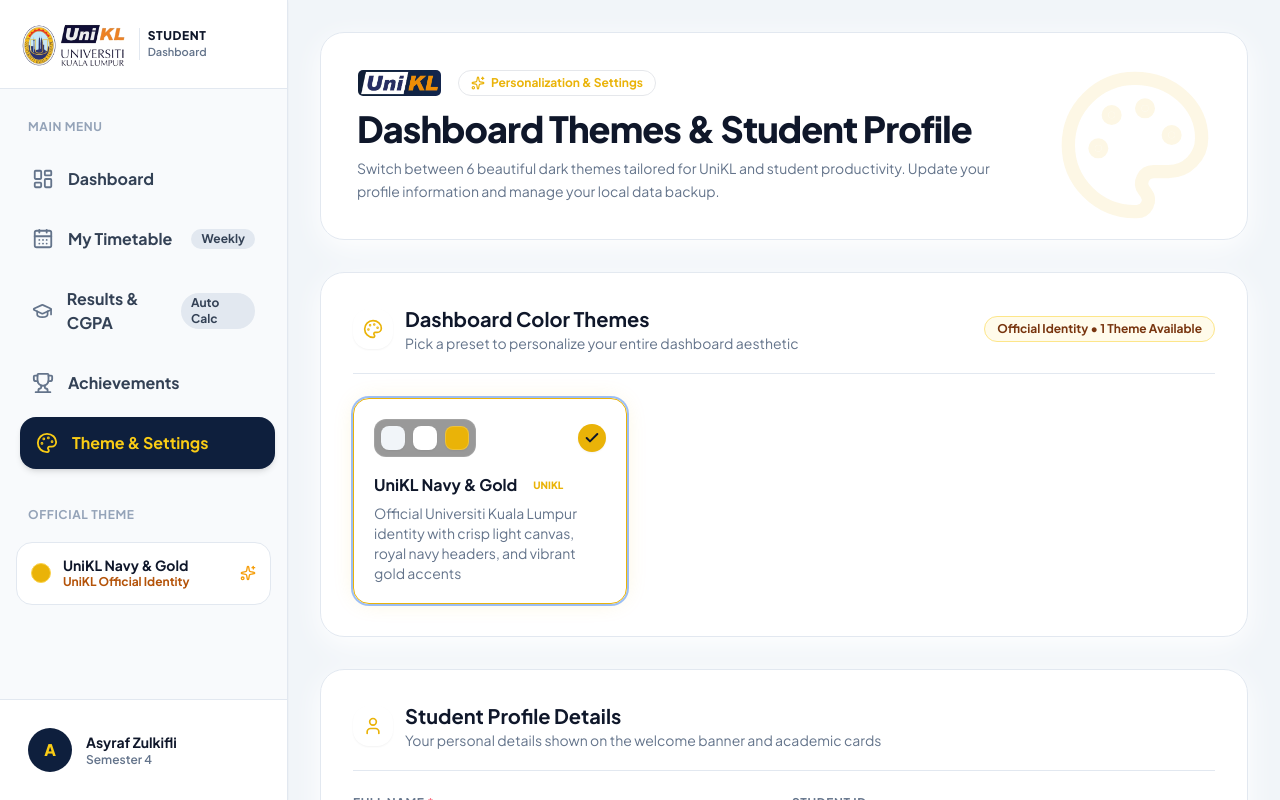
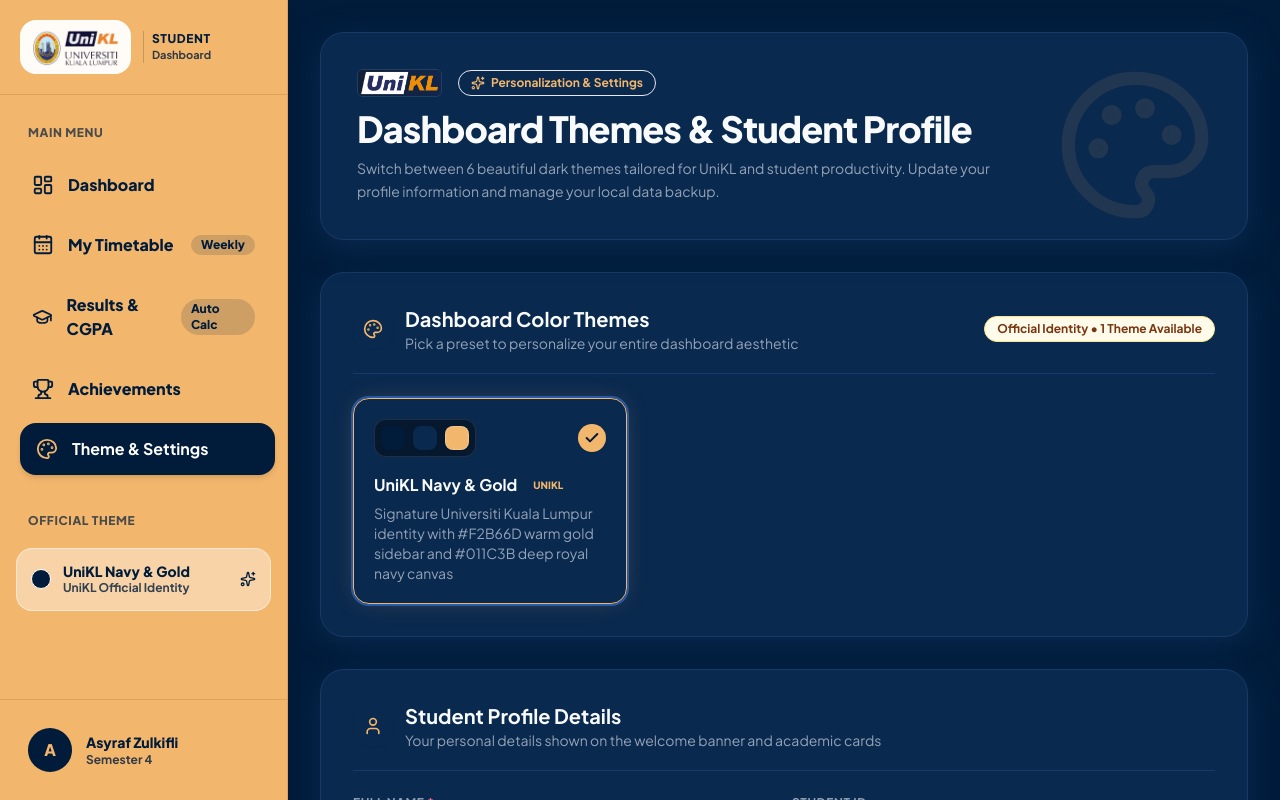
Before and after one commit to acapmeh/Student-UniKL-Dashboard, a Next.js app: page /settings in a window 1280 px wide. Shown: the top 800 px of the page. Built offline with nearby package versions, Linux system fonts and the light colour scheme; a web font is replaced by a local one.

Commit message:
feat: apply brand palette - left sidebar #F2B66D and right canvas #011C3B

```diff
--- a/app/globals.css
+++ b/app/globals.css
@@ -6,15 +6,15 @@
 
 :root,
 .unikl-navy {
-  --color-bg: #f1f5f9;
-  --color-bg-card: #ffffff;
-  --color-bg-card-hover: #f8fafc;
-  --color-fg: #0f172a;
-  --color-fg-muted: #64748b;
-  --color-accent: #eab308;
-  --color-accent-fg: #0f172a;
-  --color-border: #e2e8f0;
-  --color-accent-glow: rgba(234, 179, 8, 0.2);
+  --color-bg: #011c3b;
+  --color-bg-card: #0a294e;
+  --color-bg-card-hover: #103664;
+  --color-fg: #f8fafc;
+  --color-fg-muted: #94a3b8;
+  --color-accent: #f2b66d;
+  --color-accent-fg: #011c3b;
+  --color-border: #163a69;
+  --color-accent-glow: rgba(242, 182, 109, 0.25);
 }
 
 * {
--- a/components/DashboardHome/WelcomeCard.tsx
+++ b/components/DashboardHome/WelcomeCard.tsx
@@ -48,15 +48,15 @@ export function WelcomeCard() {
               {profile.currentSemester}
             </span>
 
-            <span className="text-xs text-slate-800 font-bold flex items-center gap-1.5 bg-slate-100 px-3 py-1 rounded-full border border-slate-200 shrink-0 shadow-2xs">
-              <GraduationCap size={14} className="text-amber-500" />
+            <span className="text-xs text-slate-200 font-bold flex items-center gap-1.5 bg-[#011C3B] px-3 py-1 rounded-full border border-[#163A69] shrink-0 shadow-2xs">
+              <GraduationCap size={14} className="text-[#F2B66D]" />
               <span>{profile.program || 'Bachelor of Information Technology'}</span>
             </span>
           </div>
 
           <h1 className="text-xl sm:text-2xl md:text-3xl lg:text-4xl font-extrabold text-fg tracking-tight leading-snug break-words">
             {greeting},{' '}
-            <span className="text-transparent bg-clip-text bg-gradient-to-r from-slate-900 via-[#0E1F3D] to-amber-600">
+            <span className="text-transparent bg-clip-text bg-gradient-to-r from-white via-slate-100 to-[#F2B66D]">
               {profile.name}!
             </span>{' '}
             👋
--- a/components/Sidebar.tsx
+++ b/components/Sidebar.tsx
@@ -78,11 +78,11 @@ export function Sidebar() {
   return (
     <>
       {/* Mobile Top Bar */}
-      <header className="lg:hidden fixed top-0 left-0 right-0 h-16 bg-white border-b border-slate-200 z-40 px-4 flex items-center justify-between shadow-xs">
+      <header className="lg:hidden fixed top-0 left-0 right-0 h-16 bg-[#F2B66D] border-b border-[#DDA35B] z-40 px-4 flex items-center justify-between shadow-xs">
         <div className="flex items-center gap-3">
           <button
             onClick={() => setMobileOpen(!mobileOpen)}
-            className="p-2 rounded-xl bg-slate-100 text-slate-800 hover:text-slate-950 hover:bg-slate-200 transition-colors"
+            className="p-2 rounded-xl bg-[#011C3B]/10 text-[#011C3B] hover:bg-[#011C3B]/20 transition-colors"
             aria-label="Toggle navigation menu"
           >
             {mobileOpen ? <X size={24} /> : <Menu size={24} />}
@@ -90,19 +90,21 @@ export function Sidebar() {
 
           {/* UniKL Logo Mobile with High Contrast */}
           <Link href="/" className="flex items-center gap-2">
+            <div className="bg-white/95 px-2 py-1 rounded-xl shadow-xs border border-white/60 flex items-center">
               {/* eslint-disable-next-line @next/next/no-img-element */}
               <img
                 src="/unikl-logo-transparent.png"
                 alt="UniKL Logo"
-              className="h-10 w-auto object-contain"
+                className="h-8 w-auto object-contain"
               />
-            <span className="text-xs text-slate-500 font-extrabold tracking-wider uppercase">Portal</span>
+            </div>
+            <span className="text-xs text-[#011C3B] font-black tracking-wider uppercase">Portal</span>
           </Link>
         </div>
 
         <div className="flex items-center gap-2">
-          <div className="w-3.5 h-3.5 rounded-full shrink-0" style={{ backgroundColor: themePreset.accentPreview }} />
-          <span className="text-xs text-slate-700 font-bold max-w-[110px] sm:max-w-none truncate">{profile.currentSemester}</span>
+          <div className="w-3.5 h-3.5 rounded-full shrink-0 border border-[#011C3B]/30" style={{ backgroundColor: '#011C3B' }} />
+          <span className="text-xs text-[#011C3B] font-black max-w-[110px] sm:max-w-none truncate">{profile.currentSemester}</span>
         </div>
       </header>
 
@@ -114,31 +116,33 @@ export function Sidebar() {
         />
       )}
 
-      {/* Sidebar Container — Clean Light Background to Ensure UniKL Logo & Text Pop With Full Contrast */}
+      {/* Sidebar Container — Rich UniKL Warm Gold #F2B66D */}
       <aside
-        className={`fixed top-0 bottom-0 left-0 w-72 bg-[#F8FAFC] border-r border-slate-200 z-50 flex flex-col transition-transform duration-300 ease-in-out lg:translate-x-0 shadow-sm ${
+        className={`fixed top-0 bottom-0 left-0 w-72 bg-[#F2B66D] border-r border-[#DDA35B] z-50 flex flex-col transition-transform duration-300 ease-in-out lg:translate-x-0 shadow-lg ${
           mobileOpen ? 'translate-x-0' : '-translate-x-full'
         }`}
       >
-        {/* Brand Header with Crisp White Background so 'UNIVERSITI KUALA LUMPUR' is 100% Legible */}
-        <div className="p-5 border-b border-slate-200 bg-white flex items-center justify-between">
+        {/* Brand Header */}
+        <div className="p-5 border-b border-[#DDA35B] bg-[#F2B66D] flex items-center justify-between">
           <Link href="/" className="flex items-center gap-3 group">
+            <div className="bg-white/95 px-2.5 py-1.5 rounded-2xl shadow-xs border border-white/60 flex items-center group-hover:scale-105 transition-transform">
               {/* eslint-disable-next-line @next/next/no-img-element */}
               <img
                 src="/unikl-logo-transparent.png"
                 alt="Universiti Kuala Lumpur Logo"
-              className="h-12 w-auto object-contain group-hover:scale-105 transition-transform drop-shadow-xs"
+                className="h-10 w-auto object-contain drop-shadow-xs"
               />
+            </div>
 
-            <div className="pl-2 border-l border-slate-200">
-              <p className="text-xs font-black tracking-wider text-slate-900 uppercase leading-tight">Student</p>
-              <p className="text-[11px] text-slate-500 font-semibold">Dashboard</p>
+            <div className="pl-2 border-l border-[#011C3B]/20">
+              <p className="text-xs font-black tracking-wider text-[#011C3B] uppercase leading-tight">Student</p>
+              <p className="text-[11px] text-[#011C3B]/80 font-bold">Dashboard</p>
             </div>
           </Link>
 
           <button
             onClick={() => setMobileOpen(false)}
-            className="lg:hidden p-1.5 rounded-lg text-slate-500 hover:text-slate-900 hover:bg-slate-100"
+            className="lg:hidden p-1.5 rounded-lg text-[#011C3B] hover:bg-[#011C3B]/10"
           >
             <X size={22} />
           </button>
@@ -147,7 +151,7 @@ export function Sidebar() {
         {/* Navigation Items */}
         <nav className="flex-1 px-4 py-6 space-y-2 overflow-y-auto">
           <div className="px-3 pb-2">
-            <span className="text-xs font-bold uppercase tracking-wider text-slate-400">Main Menu</span>
+            <span className="text-xs font-black uppercase tracking-wider text-[#011C3B]/70">Main Menu</span>
           </div>
 
           {navLinks.map((item) => {
@@ -160,25 +164,25 @@ export function Sidebar() {
                 href={item.href}
                 className={`group flex items-center justify-between px-4 py-3.5 rounded-2xl font-bold text-base transition-all duration-200 ${
                   isActive
-                    ? 'bg-[#0E1F3D] text-[#FACC15] shadow-md translate-x-1'
-                    : 'text-slate-700 hover:text-slate-950 hover:bg-slate-200/70'
+                    ? 'bg-[#011C3B] text-white shadow-md translate-x-1'
+                    : 'text-[#011C3B] font-extrabold hover:bg-[#011C3B]/12'
                 }`}
               >
                 <div className="flex items-center gap-3.5">
                   <Icon
                     size={22}
                     className={`transition-colors ${
-                      isActive ? 'text-[#FACC15]' : 'text-slate-500 group-hover:text-slate-900'
+                      isActive ? 'text-[#F2B66D]' : 'text-[#011C3B] group-hover:text-[#011C3B]'
                     }`}
                   />
                   <span>{item.name}</span>
                 </div>
                 {item.badge && (
                   <span
-                    className={`text-xs px-2.5 py-0.5 rounded-full font-bold ${
+                    className={`text-xs px-2.5 py-0.5 rounded-full font-black ${
                       isActive
-                        ? 'bg-white/15 text-[#FACC15]'
-                        : 'bg-slate-200 text-slate-700 group-hover:text-slate-950'
+                        ? 'bg-[#F2B66D] text-[#011C3B]'
+                        : 'bg-[#011C3B]/15 text-[#011C3B]'
                     }`}
                   >
                     {item.badge}
@@ -189,40 +193,40 @@ export function Sidebar() {
           })}
 
           <div className="pt-6 px-3 pb-2">
-            <span className="text-xs font-bold uppercase tracking-wider text-slate-400">Official Theme</span>
+            <span className="text-xs font-black uppercase tracking-wider text-[#011C3B]/70">Official Theme</span>
           </div>
 
           <div
-            className="p-3.5 rounded-2xl bg-white border border-slate-200 shadow-xs flex items-center justify-between"
+            className="p-3.5 rounded-2xl bg-white/40 border border-white/50 backdrop-blur-xs shadow-xs flex items-center justify-between"
           >
             <div className="flex items-center gap-3">
               <div
-                className="w-5 h-5 rounded-full border border-amber-300 shadow-xs"
-                style={{ backgroundColor: themePreset.accentPreview || '#EAB308' }}
+                className="w-5 h-5 rounded-full border border-white shadow-xs"
+                style={{ backgroundColor: '#011C3B' }}
               />
               <div className="text-left">
-                <p className="text-sm font-bold text-slate-900 leading-tight">{themePreset.name}</p>
-                <p className="text-xs text-amber-700 font-bold">UniKL Official Identity</p>
+                <p className="text-sm font-black text-[#011C3B] leading-tight">{themePreset.name}</p>
+                <p className="text-xs text-[#011C3B]/80 font-bold">UniKL Official Identity</p>
               </div>
             </div>
-            <Sparkles size={16} className="text-amber-500" />
+            <Sparkles size={16} className="text-[#011C3B]" />
           </div>
         </nav>
 
         {/* Footer Profile Mini Card */}
-        <div className="p-4 border-t border-slate-200 bg-white">
+        <div className="p-4 border-t border-[#DDA35B] bg-[#F2B66D]">
           <Link
             href="/settings"
-            className="flex items-center gap-3.5 p-3 rounded-2xl hover:bg-slate-100 transition-colors group"
+            className="flex items-center gap-3.5 p-3 rounded-2xl hover:bg-[#011C3B]/10 transition-colors group"
           >
-            <div className="w-11 h-11 rounded-full bg-[#0E1F3D] text-[#FACC15] font-black flex items-center justify-center text-base shadow-xs">
+            <div className="w-11 h-11 rounded-full bg-[#011C3B] text-[#F2B66D] font-black flex items-center justify-center text-base shadow-xs">
               {profile.name.charAt(0)}
             </div>
             <div className="flex-1 min-w-0">
-              <p className="text-sm font-bold text-slate-900 truncate group-hover:text-[#0E1F3D] transition-colors">
+              <p className="text-sm font-black text-[#011C3B] truncate group-hover:underline transition-all">
                 {profile.name}
               </p>
-              <p className="text-xs text-slate-500 truncate font-semibold">{profile.currentSemester}</p>
+              <p className="text-xs text-[#011C3B]/80 truncate font-bold">{profile.currentSemester}</p>
             </div>
           </Link>
         </div>
--- a/lib/themes.ts
+++ b/lib/themes.ts
@@ -14,10 +14,10 @@ export const THEME_PRESETS: ThemePreset[] = [
     id: 'unikl-navy',
     name: 'UniKL Navy & Gold',
     cssClass: 'unikl-navy',
-    description: 'Official Universiti Kuala Lumpur identity with crisp light canvas, royal navy headers, and vibrant gold accents',
-    bgPreview: '#F1F5F9',
-    cardPreview: '#FFFFFF',
-    accentPreview: '#EAB308',
-    isDark: false,
+    description: 'Signature Universiti Kuala Lumpur identity with #F2B66D warm gold sidebar and #011C3B deep royal navy canvas',
+    bgPreview: '#011C3B',
+    cardPreview: '#0A294E',
+    accentPreview: '#F2B66D',
+    isDark: true,
   },
 ];
```
Lines whose indentation alone changed are shown as unchanged.
